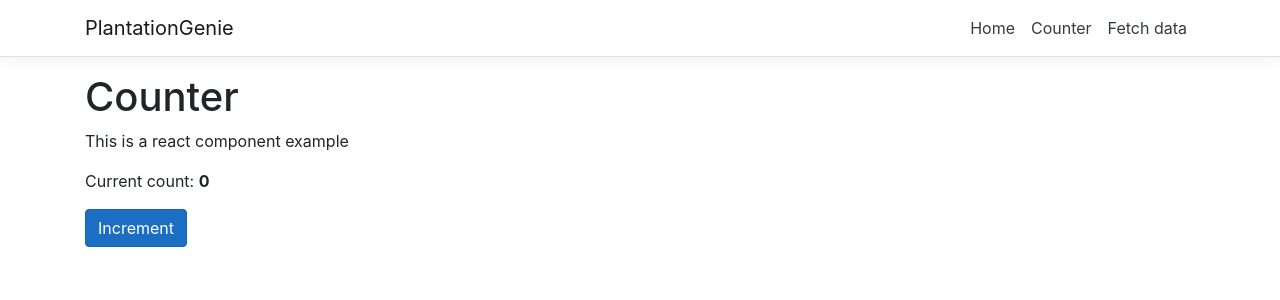
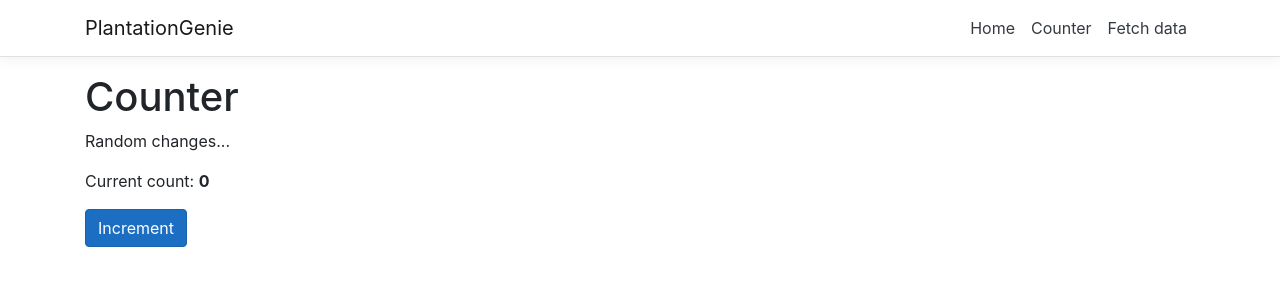
Before and after one commit to dylrob34/Sharp-Witted-Plantation-Genie, a React (Create React App) app in the folder ClientApp/: page /counter in a window 1280 px wide. Shown: the top 300 px of the page. Built offline with nearby package versions, Linux system fonts and the light colour scheme.

Commit message:
Update text

```diff
--- a/ClientApp/src/components/Counter.js
+++ b/ClientApp/src/components/Counter.js
@@ -20,7 +20,7 @@ export class Counter extends Component {
       <div>
         <h1>Counter</h1>
 
-        <p>This is a react component example</p>
+        <p>Random changes...</p>
 
         <p aria-live="polite">Current count: <strong>{this.state.currentCount}</strong></p>
 
```
